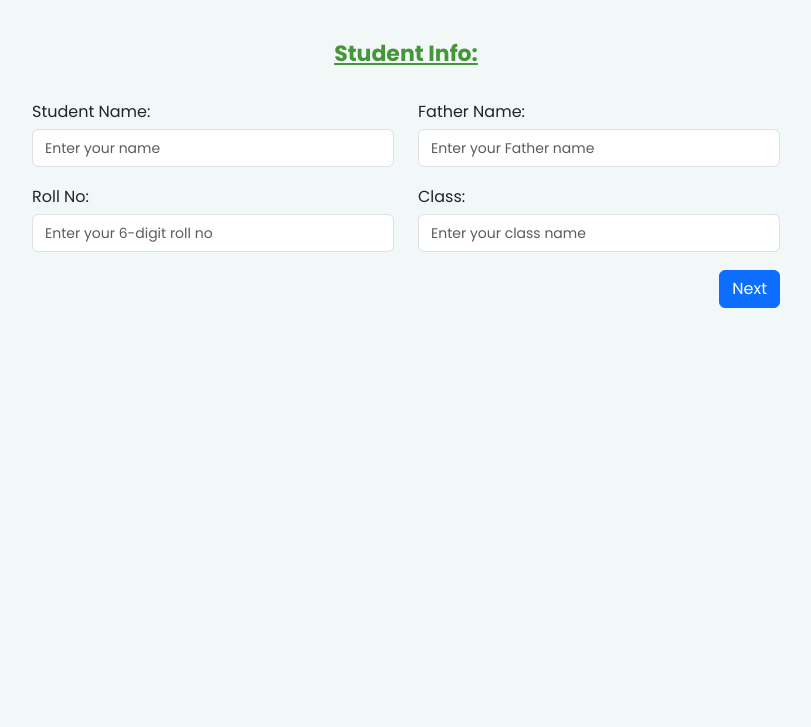
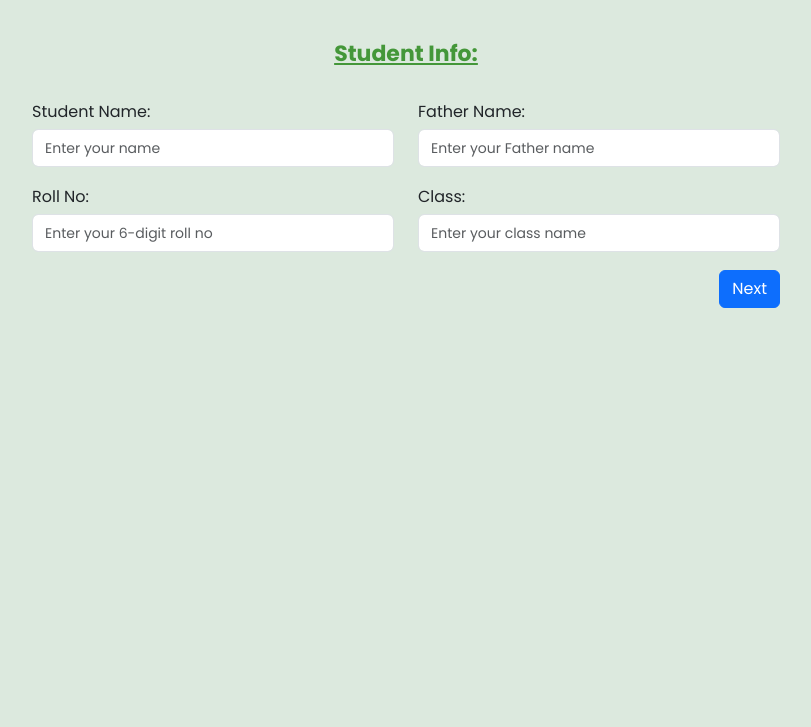
Before and after one commit to farazazeem-6/JavaScript-Practice-Project, a plain HTML site: page index.html in a window 1280 px wide. Shown: the part 73-800 px from the top of the page, without its empty margins (234-1045 px from the left). Drawn offline with nearby package versions, Linux system fonts and the light colour scheme.

Commit message:
Initial commit

```diff
--- a/style.css
+++ b/style.css
@@ -7,7 +7,9 @@
 }
 
 body {
-    background-color: rgb(242, 247, 247);
+    /* background-color: rgb(242, 247, 247); */
+    background-color: rgb(220, 233, 222);
+    /* background-color: #0f0f0f; */
 }
 
 .studentname-invalid-input,
--- a/subject.js
+++ b/subject.js
@@ -164,8 +164,6 @@ function checkResult() {
     window.location.href = 'result.html';
 }
 
-
-
     const subjectCountInput = document.getElementById('subject-count');
     const errorBox = document.querySelector('.subject-invalid-count');
 
```
Also changed, not shown: index.html (+3 -5 lines).
